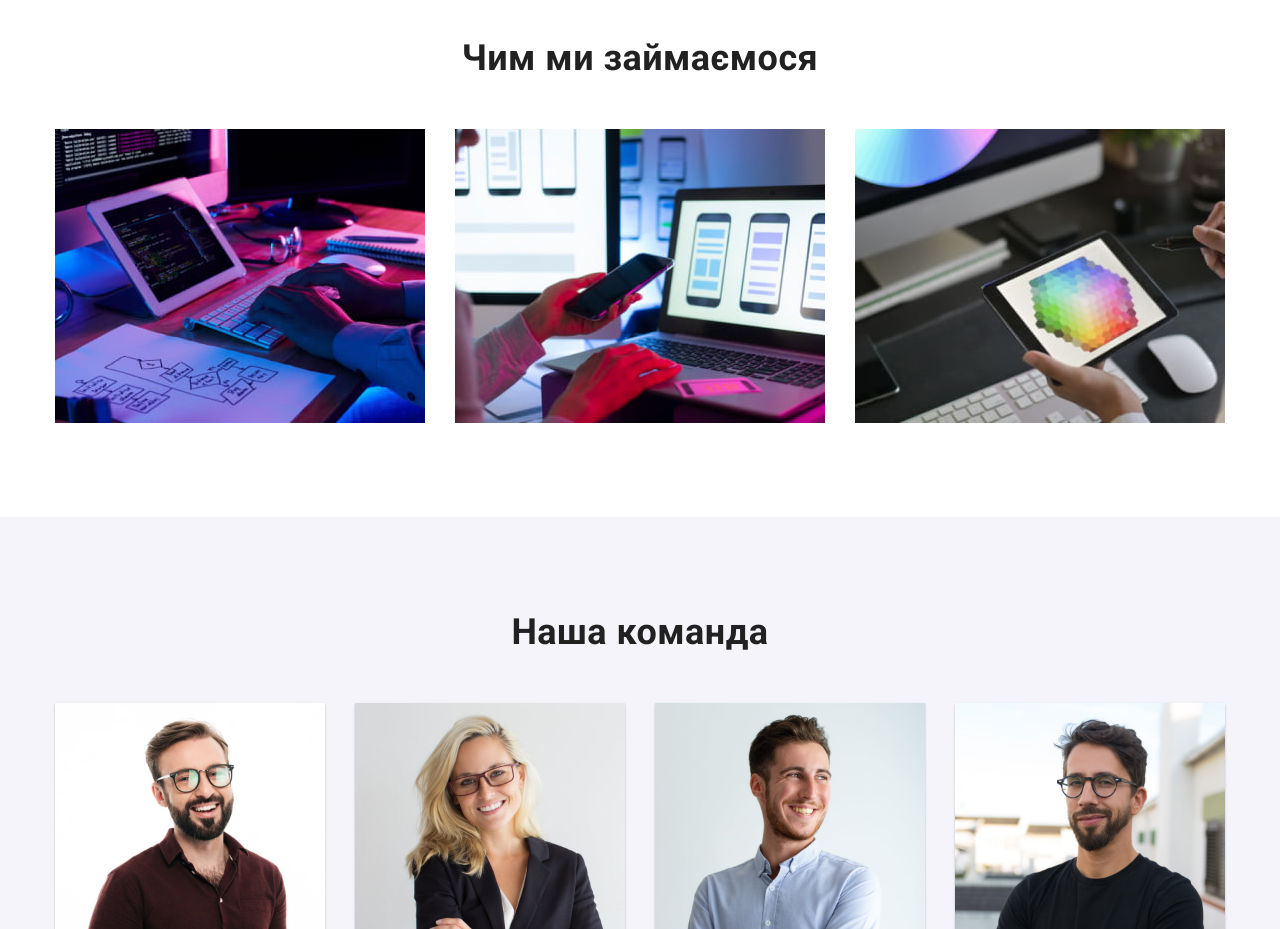
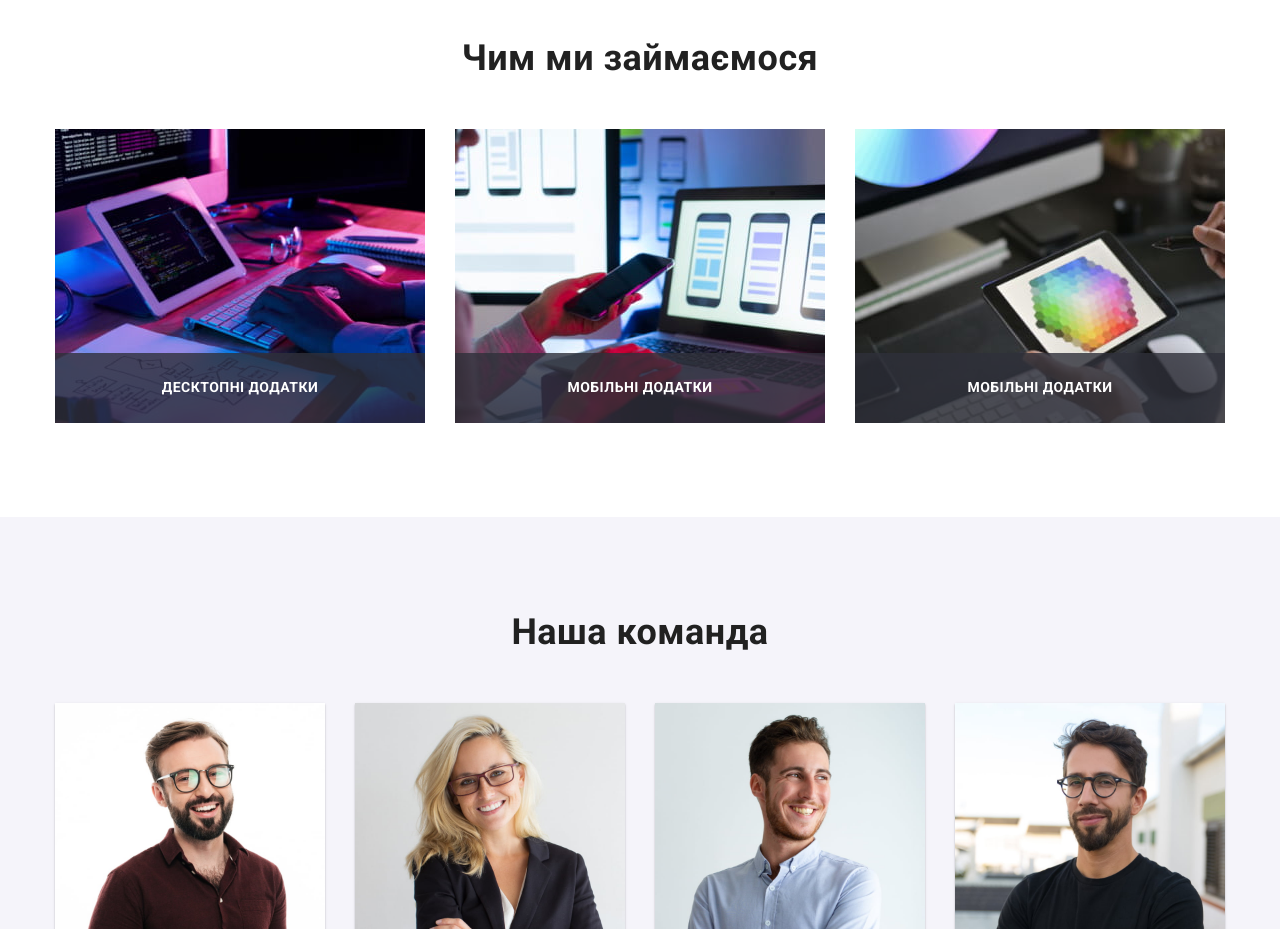
Before and after one commit to YuriiSVL/goit-markup-hw-05, a plain HTML site: page index.html in a window 1280 px wide. Shown: the part 1080-2009 px from the top of the page. Drawn offline with nearby package versions, Linux system fonts and the light colour scheme.

Commit message:
робить підписи на картинках у секції чим ми займаємося

```diff
--- a/css/styles.css
+++ b/css/styles.css
@@ -256,6 +256,26 @@ ul {
   font-size: 36px;
   line-height: 1.17;
   text-align: center;
+}
+
+.doing .thumb-wrapper {
+  position: relative;
+}
+
+.doing-captain {
+  position: absolute;
+  bottom: 0;
+  left: 0;
+  width: 100%;
+
+  padding: 27px 15px;
+
+  text-align: center;
+  text-transform: uppercase;
+  font-size: 14px;
+  line-height: 1.14;
+  color: var(--primary-white-color);
+  background-color: rgba(47, 48, 58, 0.8);
 }
 
 .doing-list {
--- a/index.html
+++ b/index.html
@@ -104,14 +104,17 @@
         <div class="container">
           <h2 class="title">Чим ми займаємося</h2>
           <ul class="doing-list">
-            <li class="item">
+            <li class="item thumb-wrapper">
               <img src="./images/img.jpg" alt="Десктопні додатки" width="370" />
+              <h3 class="doing-captain">Десктопні додатки</h3>
             </li>
-            <li class="item">
+            <li class="item thumb-wrapper">
               <img src="./images/img1.jpg" alt="Мобільні додатки" width="370" />
+              <h3 class="doing-captain">Мобільні додатки</h3>
             </li>
-            <li class="item">
+            <li class="item thumb-wrapper">
               <img src="./images/img2.jpg" alt="Дизайнерські рішення" width="370" />
+              <h3 class="doing-captain">Мобільні додатки</h3>
             </li>
           </ul>
         </div>
```
